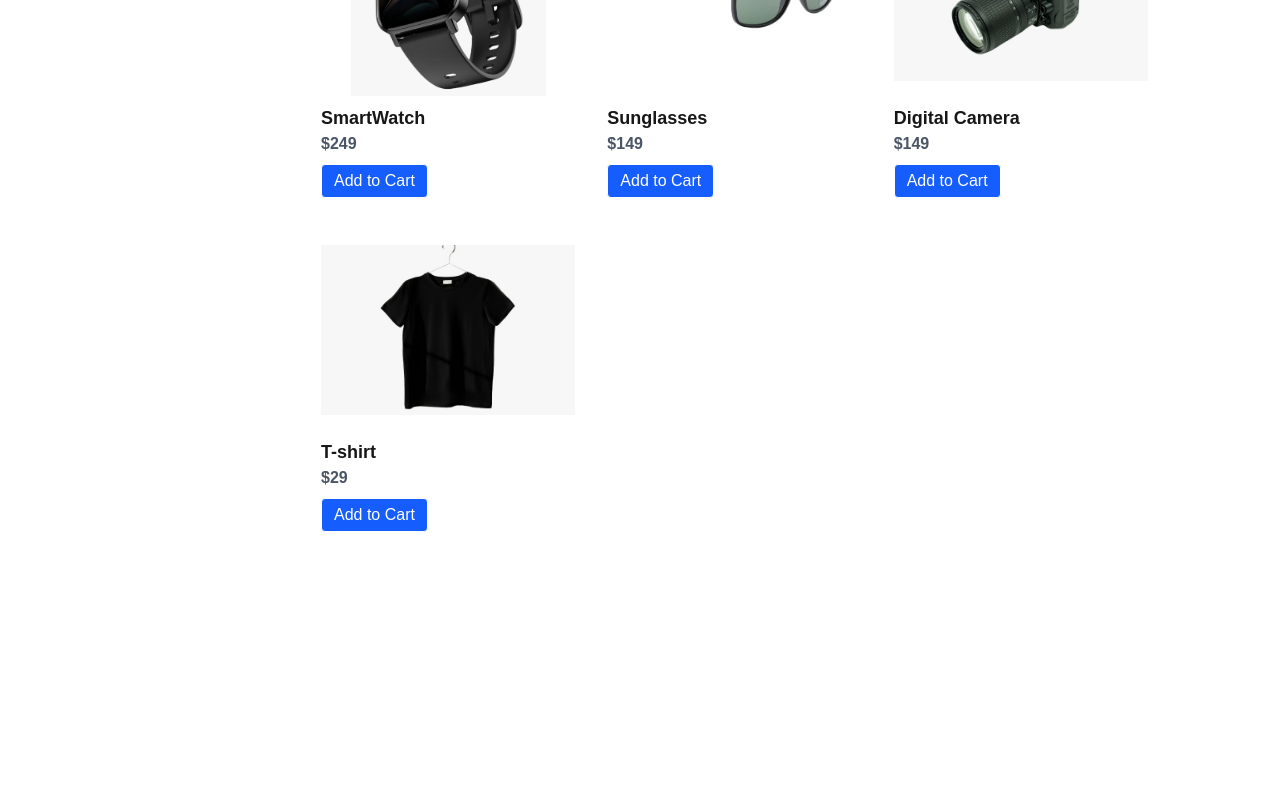
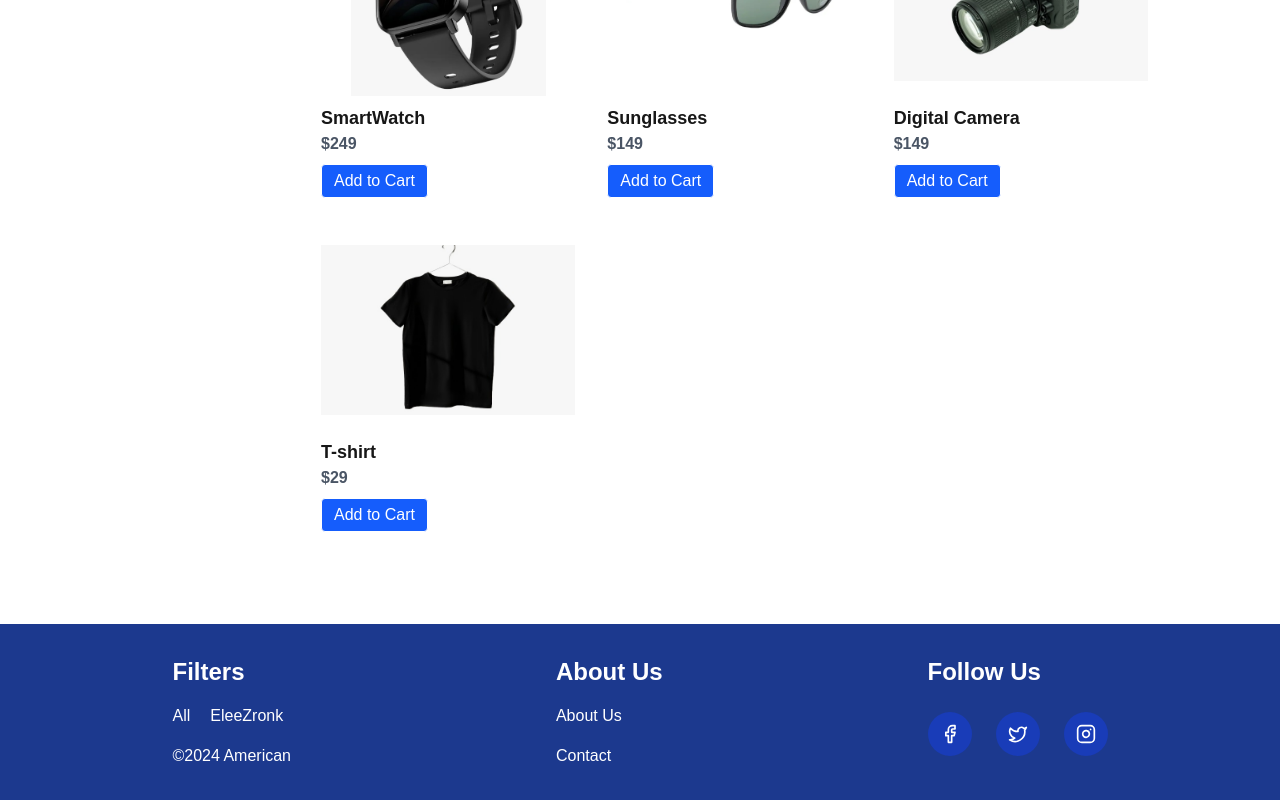
Before and after one commit to SandeepKumarSolanki/whatbytes-project, a Next.js app: page / in a window 1280 px wide. Shown: the part 662-1462 px from the top of the page. Before the commit the page ends 1246 px from the top, so only its background shows below. Built offline with nearby package versions, Linux system fonts and the light colour scheme.

Commit message:
add footer section

```diff
--- a/src/app/layout.js
+++ b/src/app/layout.js
@@ -2,6 +2,7 @@ import { Geist, Geist_Mono } from "next/font/google";
 import "./globals.css";
 import { ProductContextProvider } from "@/context/ProductContext";
 import Navbar from "@/components/Navbar";
+import Footer from "@/components/Footer";
 
 const geistSans = Geist({
   variable: "--font-geist-sans",
@@ -25,6 +26,7 @@ export default function RootLayout({ children }) {
         <ProductContextProvider>
           <Navbar />
           {children}
+          <Footer />
         </ProductContextProvider>
       </body>
     </html>
--- /dev/null
+++ b/src/components/Footer.jsx
@@ -0,0 +1,41 @@
+import { Facebook, Instagram, Twitter } from 'lucide-react'
+import Link from 'next/link'
+import React from 'react'
+
+const Footer = () => {
+  return (
+    <div className='bg-blue-900 text-[#ffffff] mt-10  bottom-0  px-10 py-8 justify-around w-full flex gap-20 md:gap-0 flex-col md:flex-row'>
+      <div className='flex flex-col md:gap-4'>
+        <h3 className='text-2xl font-bold'>Filters</h3>
+        <div className='flex items-center gap-5'>
+          <p>All</p>
+          <p>EleeZronk</p>
+        </div>
+        <div>
+          &copy;2024 American
+        </div>
+      </div>
+      <div className='flex flex-col gap-4'>
+        <h3 className='text-2xl font-bold'>About Us</h3>
+        <Link href='#'>About Us</Link>
+        <Link href='#'>Contact</Link>
+      </div>
+      <div className='broder flex flex-col gap-6'>
+        <h3 className='text-2xl font-bold'>Follow Us</h3>
+        <div className='flex gap-6'>
+         <div className='bg-blue-800 rounded-full p-3 cursor-pointer'>
+           <a href='#'><Facebook size={20}/></a>
+         </div>
+         <div className='bg-blue-800 rounded-full p-3 cursor-pointer'>
+           <a><Twitter size={20}/></a>
+         </div>
+         <div className='bg-blue-800 rounded-full p-3 cursor-pointer'>
+           <a><Instagram size={20}/></a>
+         </div>
+        </div>
+      </div>
+    </div>
+  )
+}
+
+export default Footer
```
